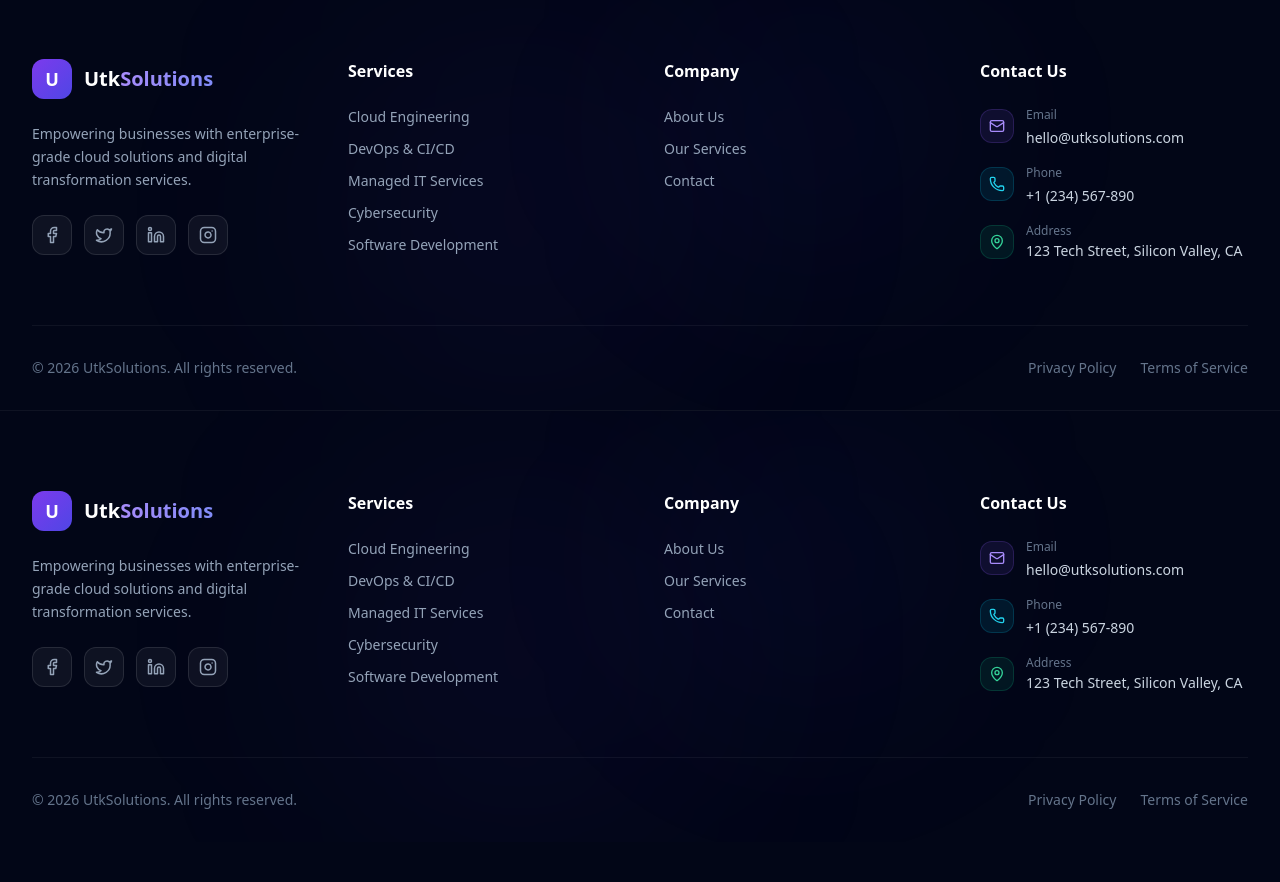
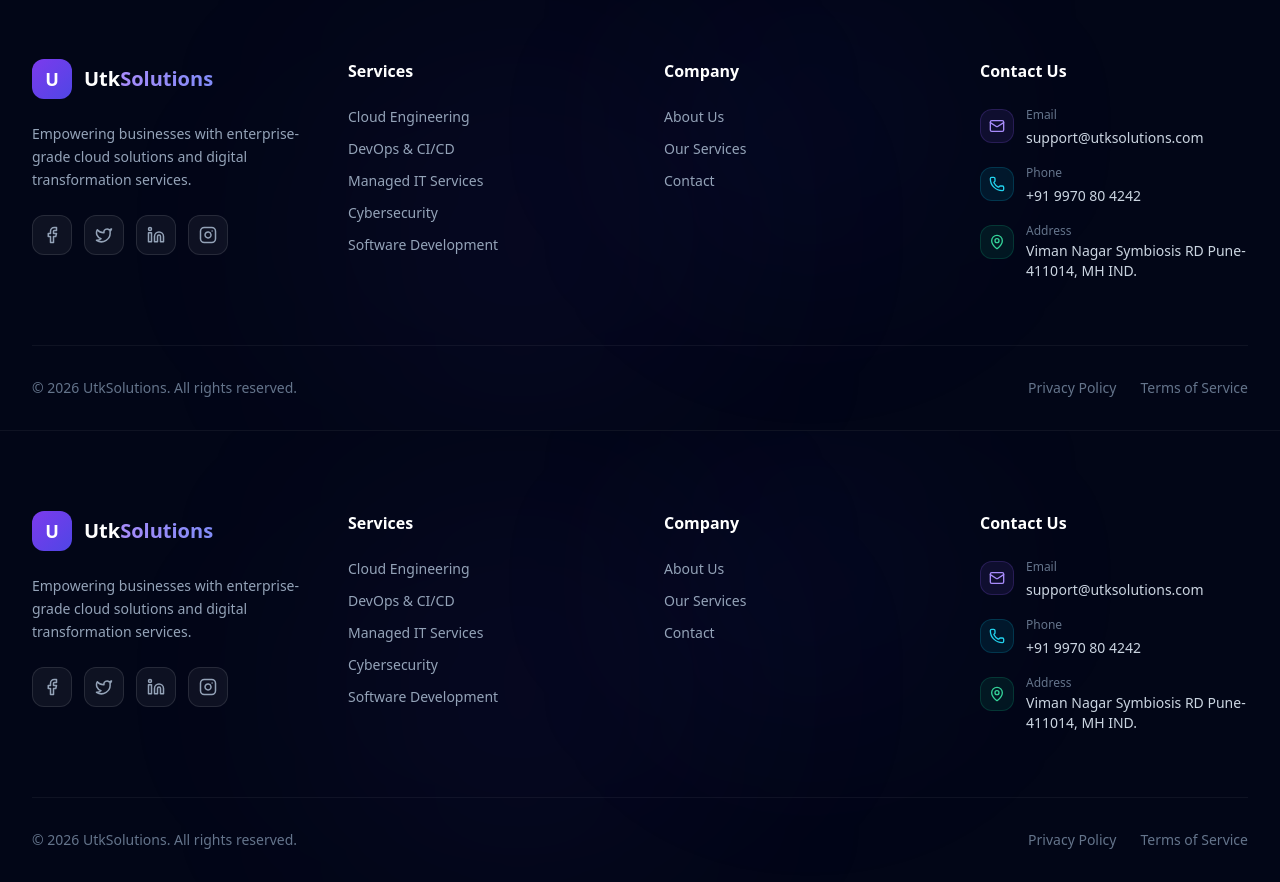
Before and after one commit to utk-solutions/utksolutions.in, a Next.js app: page /book-consultancy in a window 1280 px wide. Shown: the part 1160-2042 px from the top of the page. Before the commit the page ends 2002 px from the top, so only its background shows below. Built offline with nearby package versions, Linux system fonts and the light colour scheme.

Commit message:
fix: update real contact info

```diff
--- a/src/components/Footer.tsx
+++ b/src/components/Footer.tsx
@@ -109,8 +109,8 @@ export default function Footer() {
                 </div>
                 <div>
                   <p className="text-slate-500 text-xs mb-0.5">Email</p>
-                  <a href="mailto:hello@utksolutions.com" className="text-slate-300 hover:text-violet-400 transition-colors text-sm">
-                    hello@utksolutions.com
+                  <a href="mailto:support@utksolutions.com" className="text-slate-300 hover:text-violet-400 transition-colors text-sm">
+                    support@utksolutions.com
                   </a>
                 </div>
               </li>
@@ -120,8 +120,8 @@ export default function Footer() {
                 </div>
                 <div>
                   <p className="text-slate-500 text-xs mb-0.5">Phone</p>
-                  <a href="tel:+1234567890" className="text-slate-300 hover:text-violet-400 transition-colors text-sm">
-                    +1 (234) 567-890
+                  <a href="tel:+91 9970 80 4242" className="text-slate-300 hover:text-violet-400 transition-colors text-sm">
+                    +91 9970 80 4242
                   </a>
                 </div>
               </li>
@@ -132,7 +132,7 @@ export default function Footer() {
                 <div>
                   <p className="text-slate-500 text-xs mb-0.5">Address</p>
                   <p className="text-slate-300 text-sm">
-                    123 Tech Street, Silicon Valley, CA
+                    Viman Nagar Symbiosis RD Pune-411014, MH IND.
                   </p>
                 </div>
               </li>
```
